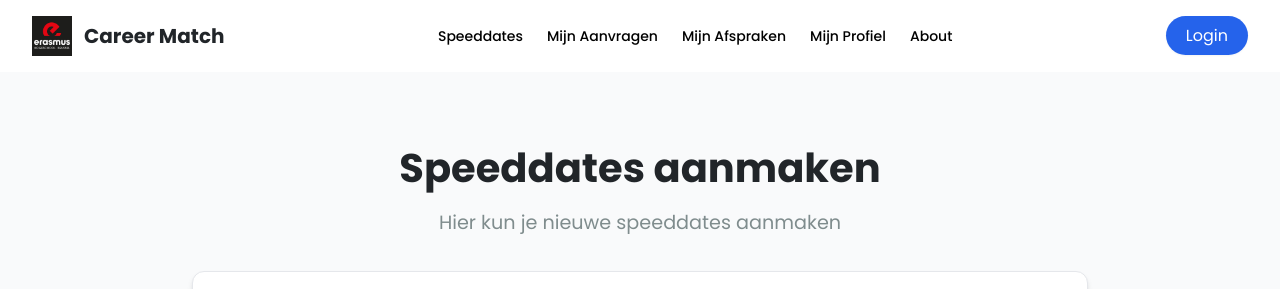
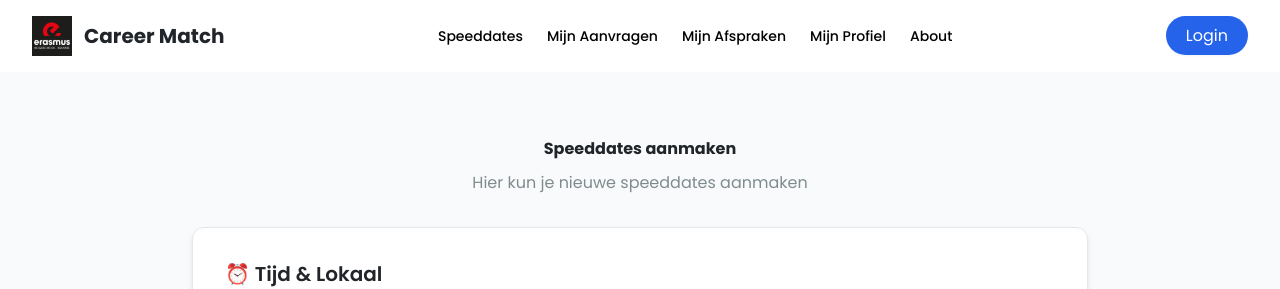
Before and after one commit to davidrugeroehb/groep-7, a React (Vite) app in the folder frontend/: page /aanmaken in a window 1280 px wide. Shown: the top 289 px of the page. Built offline with nearby package versions, Linux system fonts and the light colour scheme; no server answers.

Commit message:
titel studenten aangepast

```diff
--- a/frontend/src/pages/Student/MijnAanvragen.jsx
+++ b/frontend/src/pages/Student/MijnAanvragen.jsx
@@ -70,7 +70,11 @@ function MijnAanvragen() {
   return (
     <div className="min-h-screen bg-gray-50 py-12 px-4 sm:px-6 lg:px-8">
       <div className="max-w-4xl mx-auto">
-        <h1 className="text-3xl font-bold text-center mb-10 text-gray-800">Mijn Aanvragen</h1>
+      <header className="header">
+        <h1 className="speeddates__title">Mijn aanvragen</h1>
+        <p className="speeddates__subtitle">Hier zie je alle speeddates-aanvragen die je hebt ingediend</p>
+      </header>
+
 
         {error && <p className="text-center text-red-600 mb-4">{error}</p>}
 
--- a/frontend/src/pages/Student/MijnAfspraken.jsx
+++ b/frontend/src/pages/Student/MijnAfspraken.jsx
@@ -1,5 +1,5 @@
 import React, { useEffect, useState } from "react";
-
+import './SpeedDates.css';
 function MijnAfspraken() {
   const [afspraken, setAfspraken] = useState([]);
   const [error, setError] = useState(null);
@@ -69,13 +69,10 @@ function MijnAfspraken() {
   return (
     <div className="min-h-screen bg-gray-50 py-12 px-4 sm:px-6 lg:px-8">
       <div className="max-w-4xl mx-auto">
-        <h1 className="text-3xl font-bold text-center mb-6 text-gray-800">
-          Mijn afspraken
-        </h1>
-
-        <p className="text-center text-gray-600 mb-8">
-          Hier zie je alle bevestigde speeddate-afspraken:
-        </p>
+      <header className="header">
+        <h1 className="speeddates__title">Mijn afspraken</h1>
+        <p className="speeddates__subtitle">Hier zie je alle bevestigde speeddate-afspraken:</p>
+      </header>
 
         {error && (
           <p className="text-center text-red-600 mb-6">{error}</p>
--- a/frontend/src/pages/Student/SpeedDates.css
+++ b/frontend/src/pages/Student/SpeedDates.css
@@ -41,14 +41,12 @@
     margin-bottom: 2.5rem;
   }
   .header h1 {
-    font-size: 2.5rem;
     color: var(--dark-color);
     margin-bottom: 0.5rem;
     font-weight: 700;
   }
 
   .header p {
-    font-size: 1.1rem;
     color: #6c757d;
   }
 
@@ -60,7 +58,6 @@
   }
 
   .speeddates__title {
-    font-size: 2.5rem;
     color: var(--dark-color);
     margin-bottom: 0.5rem;
     font-weight: 700;
@@ -70,8 +67,10 @@
   }
 
   .speeddates__subtitle {
-    font-size: 1.2rem;
-    color: #7f8c8d;
+      color: #7f8c8d;
+      font-weight: 400;
+      margin-top: 0.5rem;
+      text-align: center;
   }
 
   .filter-toggle {
```
